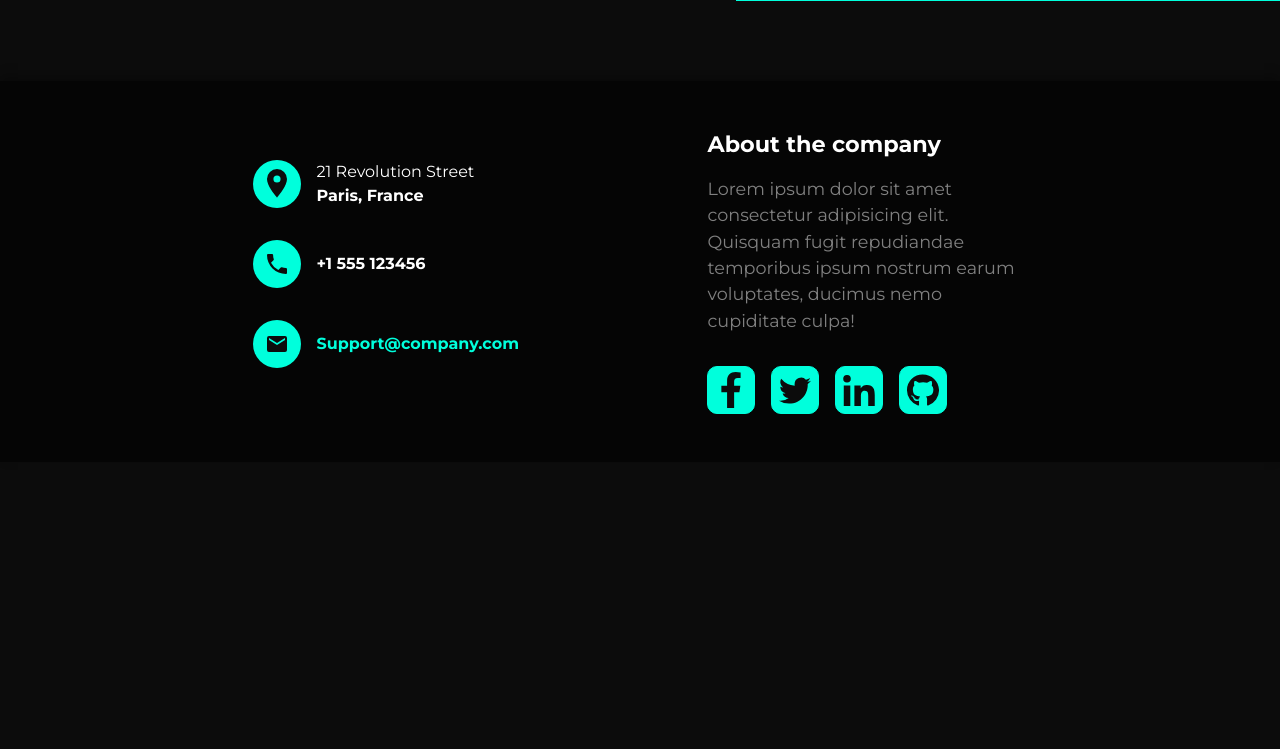
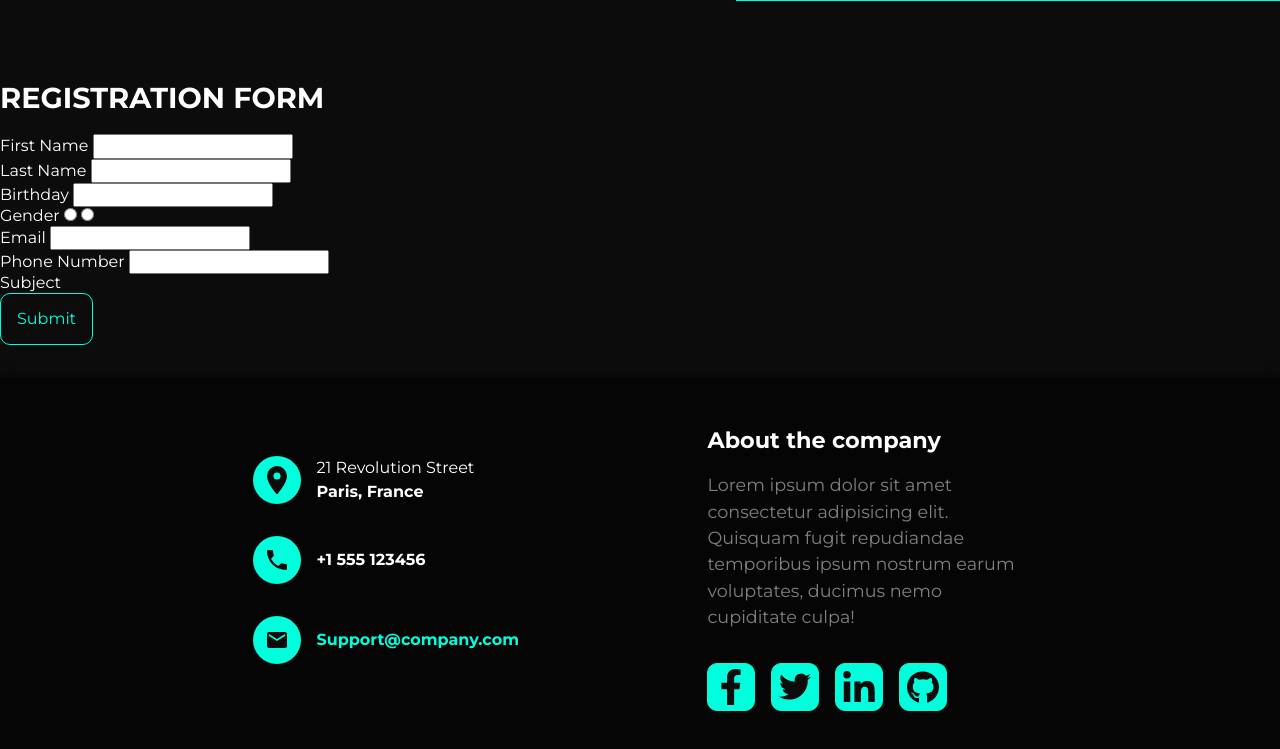
Before and after one commit to iMath97/web1-eindopdracht, a plain HTML site: page contact.html in a window 1280 px wide. Shown: the part 59-808 px from the top of the page. Drawn offline with Linux system fonts and the light colour scheme; a web font is replaced by a local one.

Commit message:
started on contact

```diff
--- a/contact.html
+++ b/contact.html
@@ -36,6 +36,40 @@
         <svg id="Layer_1" style="enable-background: new 0 0 32 32" version="1.1" viewBox="0 0 32 32" xml:space="preserve" xmlns="http://www.w3.org/2000/svg" xmlns:xlink="http://www.w3.org/1999/xlink"><path d="M4,10h24c1.104,0,2-0.896,2-2s-0.896-2-2-2H4C2.896,6,2,6.896,2,8S2.896,10,4,10z M28,14H4c-1.104,0-2,0.896-2,2  s0.896,2,2,2h24c1.104,0,2-0.896,2-2S29.104,14,28,14z M28,22H4c-1.104,0-2,0.896-2,2s0.896,2,2,2h24c1.104,0,2-0.896,2-2  S29.104,22,28,22z" /></svg>
       </div>
     </header>
+    <main>
+      <h1>Registration Form</h1>
+      <form action="" method="POST">
+        <div class="form-group">
+          <label for="firstname">First Name</label>
+          <input type="text" name="firstname" />
+        </div>
+        <div class="form-group">
+          <label for="lastname">Last Name</label>
+          <input type="text" name="lastname" />
+        </div>
+        <div class="form-group">
+          <label for="birthday">Birthday</label>
+          <input type="text" name="birthday" />
+        </div>
+        <div class="form-group">
+          <label for="gender">Gender</label>
+          <input type="radio" name="gender" />
+          <input type="radio" name="gender" />
+        </div>
+        <div class="form-group">
+          <label for="email">Email</label>
+          <input type="email" name="email" />
+        </div>
+        <div class="form-group">
+          <label for="phone">Phone Number</label>
+          <input type="text" name="phone" />
+        </div>
+        <div class="form-group">
+          <label for="subject">Subject</label>
+        </div>
+        <button class="btn btn_primary">Submit</button>
+      </form>
+    </main>
     <footer>
       <div class="wrapper">
         <div class="contact">
```
